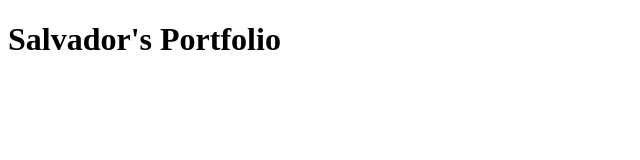
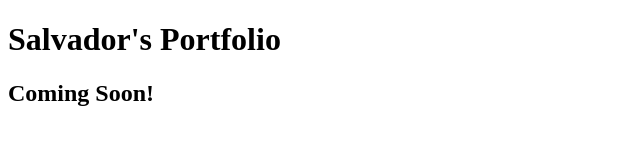
Before and after one commit to salvadormassa/portfolio, a plain HTML site: page index.html in a window 1280 px wide. Shown: the whole page, without its empty margins (0-640 px from the left). Drawn offline with Linux system fonts and the light colour scheme.

Commit message:
Update index.html

```diff
--- a/index.html
+++ b/index.html
@@ -7,6 +7,7 @@
 
     <body>
         <h1>Salvador's Portfolio</h1>
+        <h2>Coming Soon!</h2>
     </body>
 
 </html>
```
